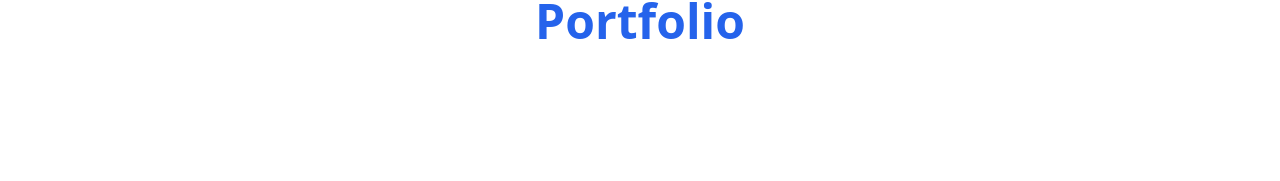
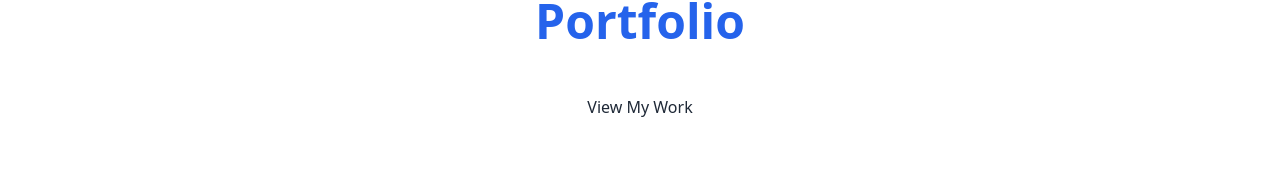
Before and after one commit to Adstillcodes/Portfolio, a React (Vite) app: page / in a window 1280 px wide. Shown: the part 197-378 px from the top of the page. Built offline with nearby package versions, Linux system fonts and the light colour scheme.

Commit message:
add:contact

```diff
--- a/src/components/Hero.jsx
+++ b/src/components/Hero.jsx
@@ -16,7 +16,7 @@ const Hero = () => {
         <div className="flex justify-center gap-4">
           <a
   href="#projects"
-  className="bg-primary text-white px-6 py-3 rounded-xl font-medium hover:bg-green-700 transition"
+  className="bg-primary text-green px-6 py-3 rounded-xl font-medium hover:bg-green-700 transition"
 >
   View My Work
 </a>
```
